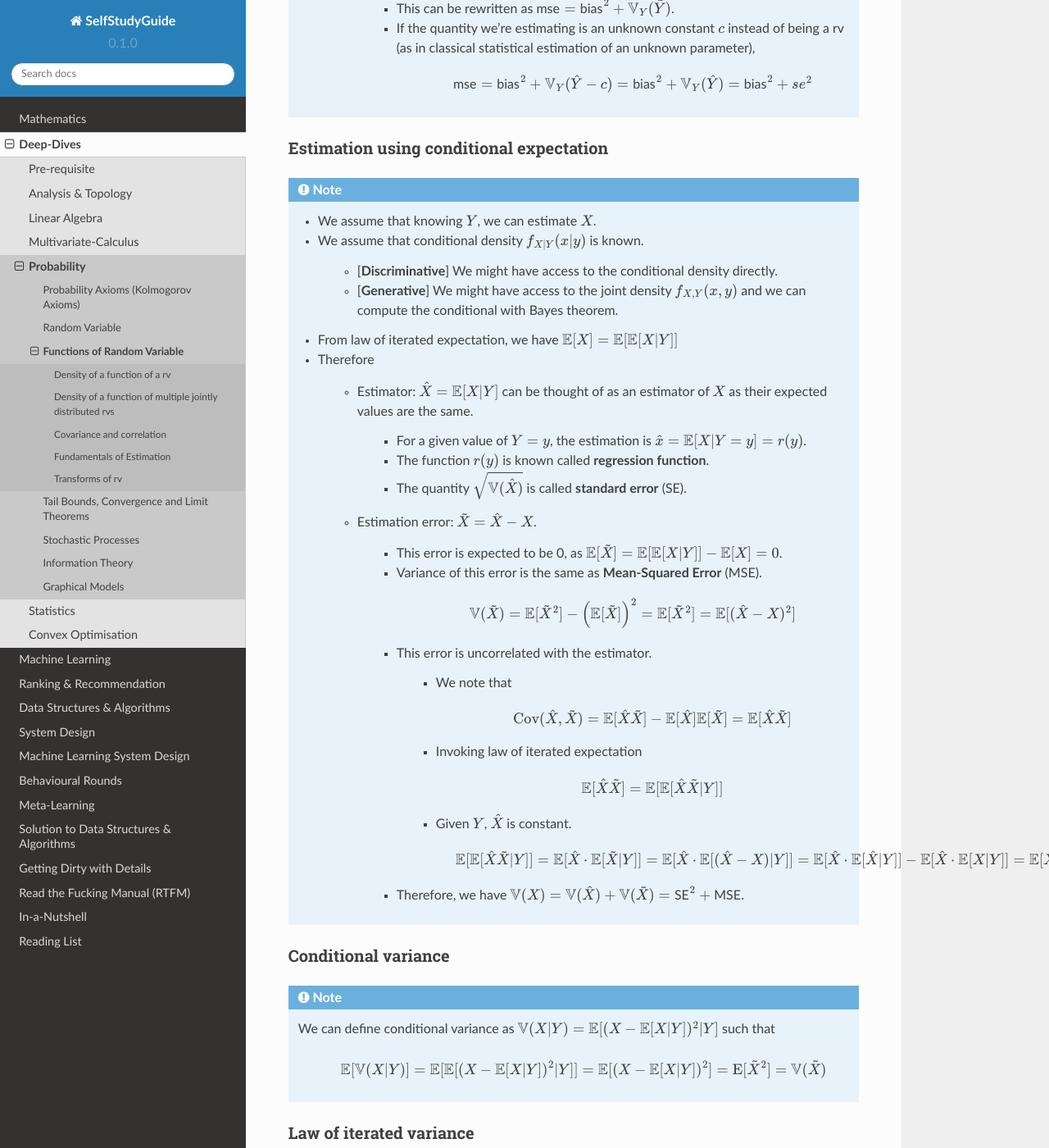
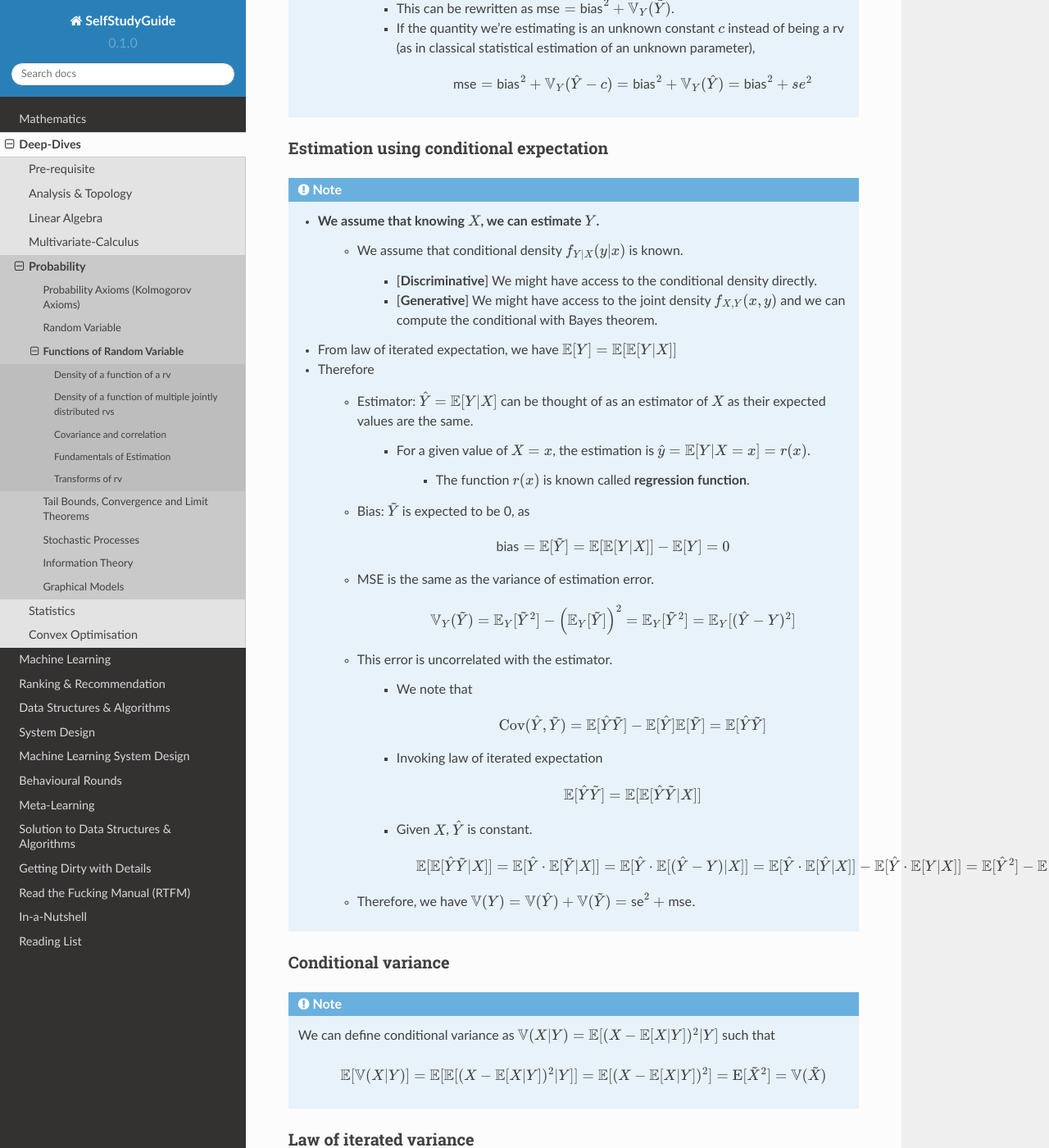
Before and after one commit to uselesstechjunks/leetcode, a Sphinx documentation site: the page built from docs/source/math/prob/func.rst, in a window 1280 px wide and 1400 px high, scrolled down 4648 px. Shown: the whole window at 82% size. Built offline with Sphinx 7.4.7 and the Read the Docs theme 2.0.0, drawn with Linux system fonts in a browser that asks for light colours.

Commit message:
Update func.rst

```diff
--- a/docs/source/math/prob/func.rst
+++ b/docs/source/math/prob/func.rst
@@ -158,41 +158,40 @@ Fundamentals of Estimation
 Estimation using conditional expectation
 ==========================================================================================
 .. note::
-	* We assume that knowing :math:`Y`, we can estimate :math:`X`.
-	* We assume that conditional density :math:`f_{X|Y}(x|y)` is known.
+	* We assume that knowing :math:`X`, we can estimate :math:`Y`.
+		* We assume that conditional density :math:`f_{Y|X}(y|x)` is known.
 
-		* [**Discriminative**] We might have access to the conditional density directly.
-		* [**Generative**] We might have access to the joint density :math:`f_{X,Y}(x,y)` and we can compute the conditional with Bayes theorem.
-	* From law of iterated expectation, we have :math:`\mathbb{E}[X]=\mathbb{E}[\mathbb{E}[X|Y]]`
+			* [**Discriminative**] We might have access to the conditional density directly.
+			* [**Generative**] We might have access to the joint density :math:`f_{X,Y}(x,y)` and we can compute the conditional with Bayes theorem.
+	* From law of iterated expectation, we have :math:`\mathbb{E}[Y]=\mathbb{E}[\mathbb{E}[Y|X]]`
 	* Therefore
 
-		* Estimator: :math:`\hat{X}=\mathbb{E}[X|Y]` can be thought of as an estimator of :math:`X` as their expected values are the same.
+		* Estimator: :math:`\hat{Y}=\mathbb{E}[Y|X]` can be thought of as an estimator of :math:`X` as their expected values are the same.
 
-			* For a given value of :math:`Y=y`, the estimation is :math:`\hat{x}=\mathbb{E}[X|Y=y]=r(y)`.
-			* The function :math:`r(y)` is known called **regression function**.
-			* The quantity :math:`\sqrt{\mathbb{V}(\hat{X})}` is called **standard error** (SE).
-		* Estimation error: :math:`\tilde{X}=\hat{X}-X`.
+			* For a given value of :math:`X=x`, the estimation is :math:`\hat{y}=\mathbb{E}[Y|X=x]=r(x)`.
 
-			* This error is expected to be 0, as :math:`\mathbb{E}[\tilde{X}]=\mathbb{E}[\mathbb{E}[X|Y]]-\mathbb{E}[X]=0`.
-			* Variance of this error is the same as **Mean-Squared Error** (MSE).
+				* The function :math:`r(x)` is known called **regression function**.
+		* Bias: :math:`\tilde{Y}` is expected to be 0, as
 
-				.. math:: \mathbb{V}(\tilde{X})=\mathbb{E}[\tilde{X}^2]-\left(\mathbb{E}[\tilde{X}]\right)^2=\mathbb{E}[\tilde{X}^2]=\mathbb{E}[(\hat{X}-X)^2]
-			* This error is uncorrelated with the estimator.
+			.. math:: \text{bias}=\mathbb{E}[\tilde{Y}]=\mathbb{E}[\mathbb{E}[Y|X]]-\mathbb{E}[Y]=0
+		* MSE is the same as the variance of estimation error.
 
-				* We note that
+			.. math:: \mathbb{V}_Y(\tilde{Y})=\mathbb{E}_Y[\tilde{Y}^2]-\left(\mathbb{E}_Y[\tilde{Y}]\right)^2=\mathbb{E}_Y[\tilde{Y}^2]=\mathbb{E}_Y[(\hat{Y}-Y)^2]
+		* This error is uncorrelated with the estimator.
 
-					.. math:: \mathrm{Cov}(\hat{X},\tilde{X})=\mathbb{E}[\hat{X}\tilde{X}]-\mathbb{E}[\hat{X}]\mathbb{E}[\tilde{X}]=\mathbb{E}[\hat{X}\tilde{X}]
-				* Invoking law of iterated expectation
+			* We note that
 
-					.. math:: \mathbb{E}[\hat{X}\tilde{X}]=\mathbb{E}[\mathbb{E}[\hat{X}\tilde{X}|Y]]
-				* Given :math:`Y`, :math:`\hat{X}` is constant.
+				.. math:: \mathrm{Cov}(\hat{Y},\tilde{Y})=\mathbb{E}[\hat{Y}\tilde{Y}]-\mathbb{E}[\hat{Y}]\mathbb{E}[\tilde{Y}]=\mathbb{E}[\hat{Y}\tilde{Y}]
+			* Invoking law of iterated expectation
 
-					.. math:: \mathbb{E}[\mathbb{E}[\hat{X}\tilde{X}|Y]]=\mathbb{E}[\hat{X}\cdot\mathbb{E}[\tilde{X}|Y]]=\mathbb{E}[\hat{X}\cdot\mathbb{E}[(\hat{X}-X)|Y]]=\mathbb{E}[\hat{X}\cdot\mathbb{E}[\hat{X}|Y]]-\mathbb{E}[\hat{X}\cdot\mathbb{E}[X|Y]]=\mathbb{E}[\hat{X}^2]-\mathbb{E}[\hat{X}^2]=0
-			* Therefore, we have :math:`\mathbb{V}(X)=\mathbb{V}(\hat{X})+\mathbb{V}(\tilde{X})=\text{SE}^2+\text{MSE}`.
+				.. math:: \mathbb{E}[\hat{Y}\tilde{Y}]=\mathbb{E}[\mathbb{E}[\hat{Y}\tilde{Y}|X]]
+			* Given :math:`X`, :math:`\hat{Y}` is constant.
+
+				.. math:: \mathbb{E}[\mathbb{E}[\hat{Y}\tilde{Y}|X]]=\mathbb{E}[\hat{Y}\cdot\mathbb{E}[\tilde{Y}|X]]=\mathbb{E}[\hat{Y}\cdot\mathbb{E}[(\hat{Y}-Y)|X]]=\mathbb{E}[\hat{Y}\cdot\mathbb{E}[\hat{Y}|X]]-\mathbb{E}[\hat{Y}\cdot\mathbb{E}[Y|X]]=\mathbb{E}[\hat{Y}^2]-\mathbb{E}[\hat{Y}^2]=0
+		* Therefore, we have :math:`\mathbb{V}(Y)=\mathbb{V}(\hat{Y})+\mathbb{V}(\tilde{Y})=\text{se}^2+\text{mse}`.
 
 Conditional variance
 ========================================================================
-
 .. note::
 	We can define conditional variance as :math:`\mathbb{V}(X|Y)=\mathbb{E}[(X-\mathbb{E}[X|Y])^2|Y]` such that
 
```
